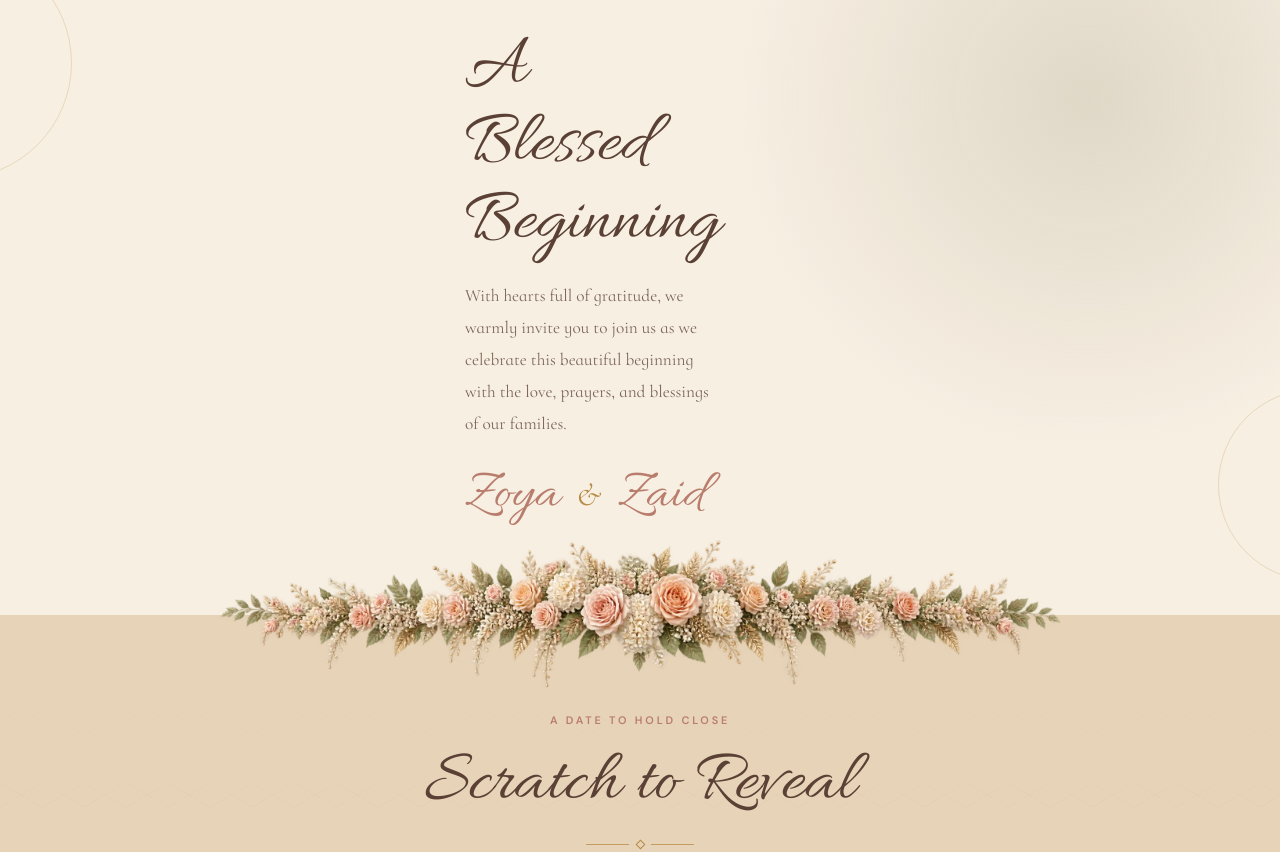
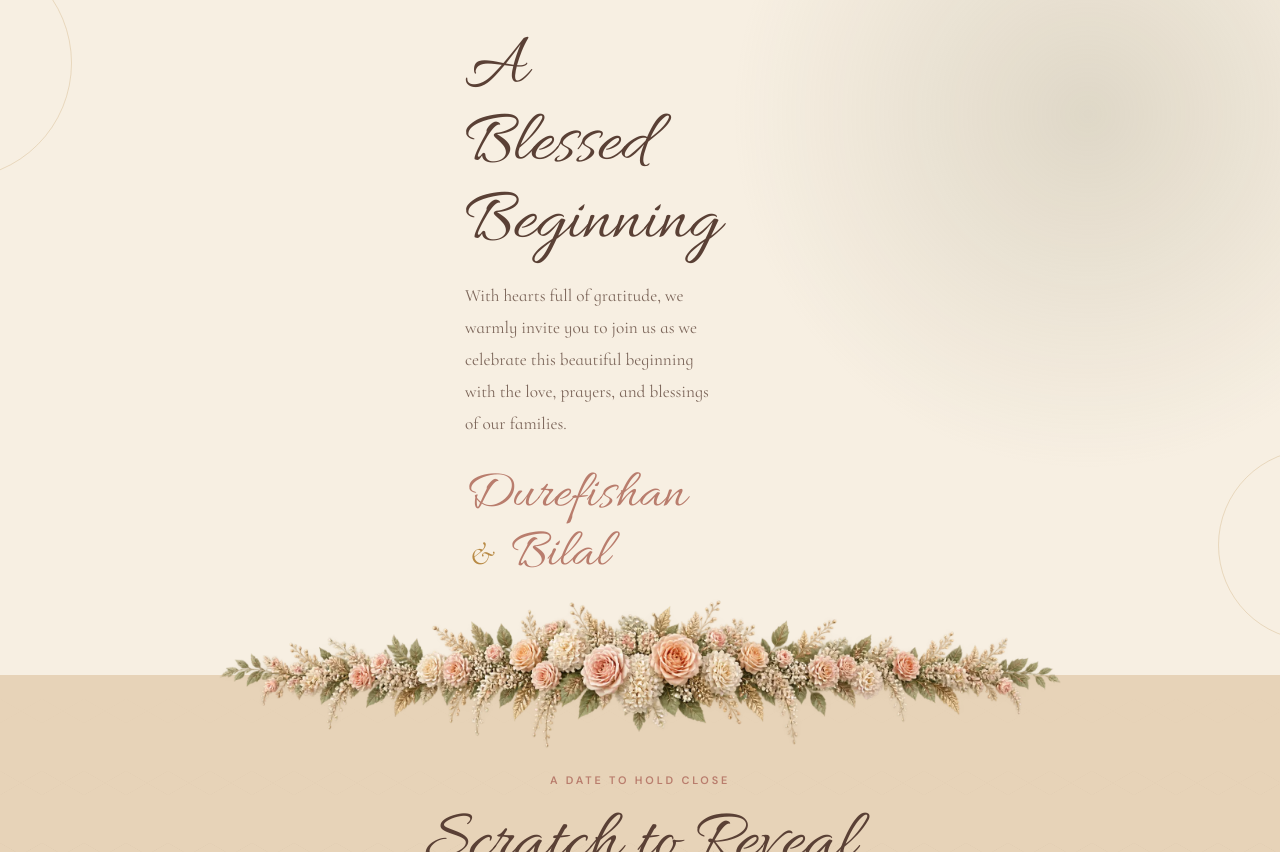
Before and after one commit to IAyaanHere/sahilaamina, a plain HTML site: page index.html in a window 1280 px wide. Shown: the part 873-1725 px from the top of the page. Drawn offline with Linux system fonts and the light colour scheme.

Commit message:
Update names to Durefishan and Bilal, and address to Lahore, Pakistan

```diff
--- a/assets/js/config.js
+++ b/assets/js/config.js
@@ -7,24 +7,24 @@
 
 window.INVITATION_CONFIG = {
   site: {
-    title: "Zoya & Zaid — Nikah Invitation",
-    description: "You are warmly invited to celebrate the Nikah of Zoya Khan and Shaikh Zaid.",
+    title: "Durefishan & Bilal — Nikah Invitation",
+    description: "You are warmly invited to celebrate the Nikah of Durefishan and Bilal Abbas.",
   },
 
   couple: {
-    brideInitial: "A",
-    groomInitial: "H",
+    brideInitial: "D",
+    groomInitial: "B",
     bride: {
-      name: "Zoya Khan",
-      shortName: "Zoya",
+      name: "Durefishan Saleem",
+      shortName: "Durefishan",
       relation: "Daughter of",
-      parents: "Rashid Khan & Farida Begum",
+      parents: "Saleem",
     },
     groom: {
-      name: "Shaikh Zaid",
-      shortName: "Zaid",
+      name: "Bilal Abbas",
+      shortName: "Bilal",
       relation: "Son of",
-      parents: "Shaikh Tariq & Shabana Begum",
+      parents: "Abbas",
     },
   },
 
@@ -110,7 +110,7 @@ window.INVITATION_CONFIG = {
   venue: {
     name: "Noor Invites",
     address:
-      "Mahal, Nagpur",
+      "Lahore, Pakistan",
     mapUrl: "https://maps.app.goo.gl/9SjDC3RRg9jHZty59",
   },
 
@@ -146,7 +146,7 @@ dressCode: {
       name: "Walima",
       date: "October 19",
       time: "7:30 PM",
-      location: "Blue Lagoon, ECR, Chennai",
+      location: "Lahore, Pakistan",
       mapLink: "https://maps.app.goo.gl/VY3FM2kntM26syuJ8",
     },
   ],
--- a/index.html
+++ b/index.html
@@ -4,10 +4,10 @@
 <head>
 <meta charset="utf-8"/>
 <meta content="width=device-width, initial-scale=1" name="viewport"/>
-<title>Zoya & Zaid — Nikah Invitation</title>
-<meta content="You are warmly invited to celebrate the Nikah of Zoya Khan and Shaikh Zaid." name="description"/>
-<meta content="Zoya & Zaid — Nikah Invitation" property="og:title"/>
-<meta content="You are warmly invited to celebrate the Nikah of Zoya Khan and Shaikh Zaid." property="og:description"/>
+<title>Durefishan & Bilal — Nikah Invitation</title>
+<meta content="You are warmly invited to celebrate the Nikah of Durefishan and Bilal Abbas." name="description"/>
+<meta content="Durefishan & Bilal — Nikah Invitation" property="og:title"/>
+<meta content="You are warmly invited to celebrate the Nikah of Durefishan and Bilal Abbas." property="og:description"/>
 <meta content="website" property="og:type"/>
 <link href="favicon.svg" rel="icon" type="image/svg+xml"/>
 <link href="assets/css/styles.css" rel="stylesheet"/>
```
Also changed, not shown: update_index.js (added, +10 -0 lines).
